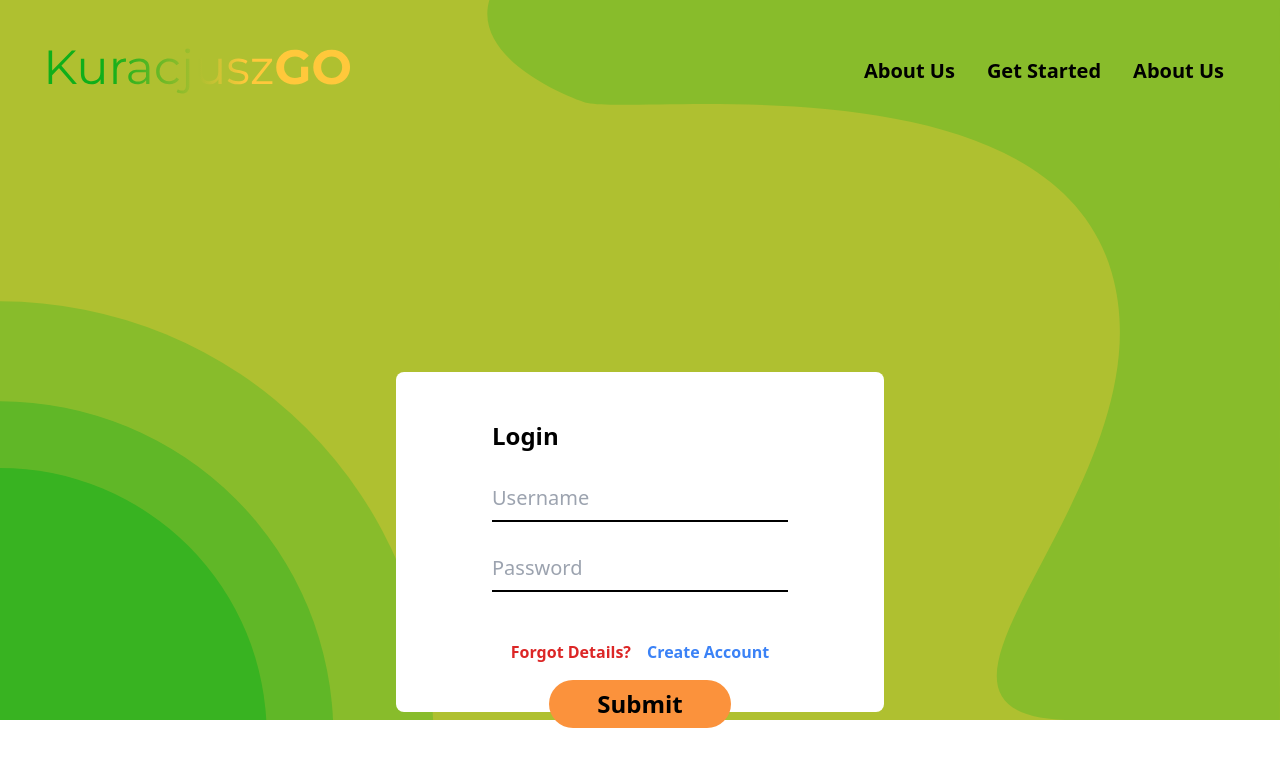
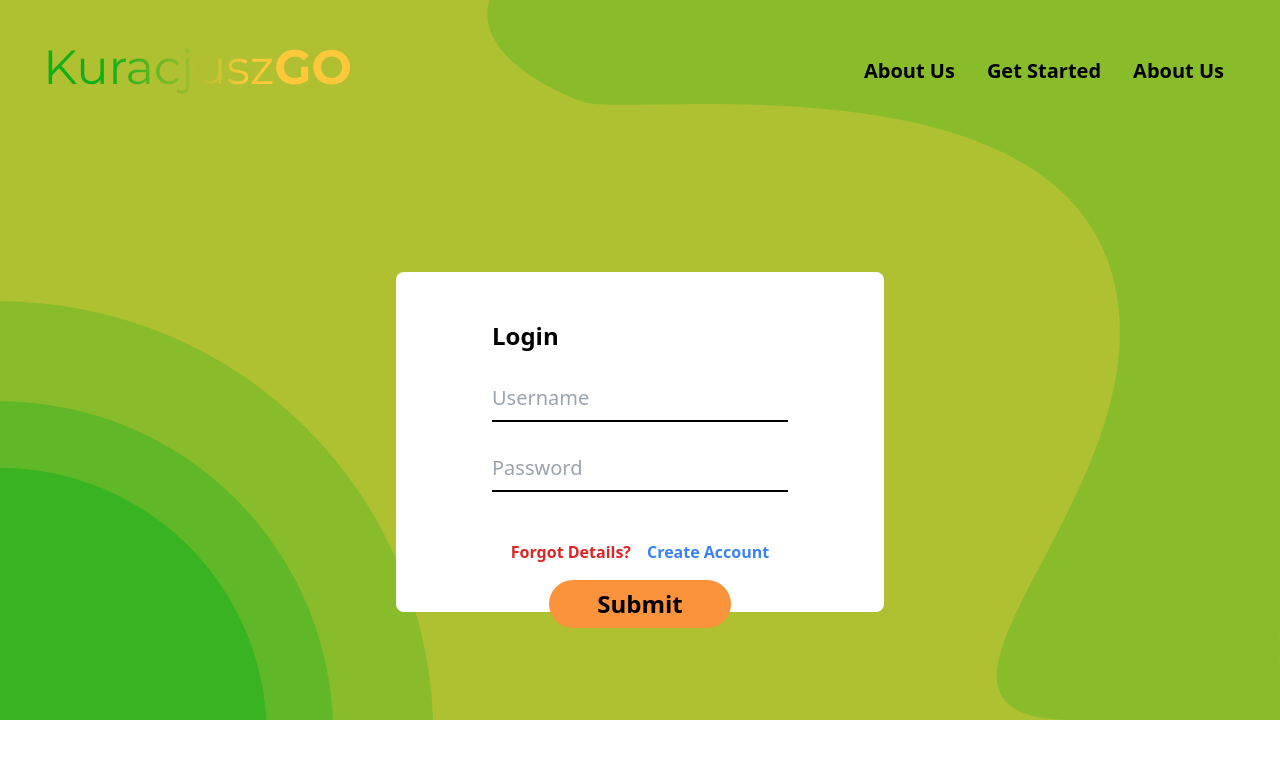
Before and after one commit to xFluzr/kuracjuszgo, a React (Vite) app in the folder kuracjusz_go_frontend/: page /login in a window 1280 px wide. Shown: the top 766 px of the page. Built offline with nearby package versions, Linux system fonts and the light colour scheme.

Commit message:
feat: fixed full screen login page

```diff
--- a/kuracjusz_go_frontend/src/App.tsx
+++ b/kuracjusz_go_frontend/src/App.tsx
@@ -3,6 +3,7 @@ import Home from "./pages/Home";
 import Login from "./pages/Login";
 import About from "./pages/About";
 import Wrapper from "./Wrapper";
+import Dashboard from "./pages/Dashboard";
 
 function App() {
   return (
@@ -13,6 +14,7 @@ function App() {
             <Route path="/" element={<Home />} />
             <Route path="/login" element={<Login />} />
             <Route path="/about" element={<About />} />
+            <Route path="/dashboard" element={<Dashboard />}/>
           </Routes>
         </BrowserRouter>
       </Wrapper>
--- a/kuracjusz_go_frontend/src/components/AuthForm/AuthForm.tsx
+++ b/kuracjusz_go_frontend/src/components/AuthForm/AuthForm.tsx
@@ -1,6 +1,7 @@
 import { FormEvent, useRef } from "react";
 import { Link } from "react-router-dom";
 import UserInput from "./UserInput";
+import CtaBtn from "../CTABtn/CtaBtn";
 
 export default function AuthForm() {
   const passwordRef = useRef<HTMLInputElement>(null);
@@ -15,7 +16,7 @@ export default function AuthForm() {
   return (
     <form
       onSubmit={submitHandler}
-      className="flex flex-col w-1/2justify-center items-center gap-8 md-gap px-24 bg-white py-12 rounded-lg relative"
+      className="flex flex-col justify-center items-center gap-8 md-gap px-24 bg-white py-12 rounded-lg relative"
     >
       <h2 className="text-left font-bold text-2xl w-full">Login</h2>
       <div className="flex flex-col gap-8 justify-start w-full">
@@ -41,12 +42,11 @@ export default function AuthForm() {
         </Link>
       </div>
 
-      <button
-        type="submit"
-        className="text-2xl bg-orange-400 px-12 py-2 rounded-full absolute -bottom-4 font-bold"
-      >
-        Submit
-      </button>
+      <CtaBtn
+        link="dashboard"
+        text="Submit"
+        customClasses="text-2xl bg-orange-400 px-12 py-2 rounded-full absolute -bottom-4 font-bold"
+      ></CtaBtn>
     </form>
   );
 }
--- a/kuracjusz_go_frontend/src/components/CTABtn/CtaBtn.tsx
+++ b/kuracjusz_go_frontend/src/components/CTABtn/CtaBtn.tsx
@@ -4,14 +4,13 @@ type ButtonProps = {
   text: string;
   link: string;
   isActive?: boolean;
+  customClasses?:string;
 };
-export default function CtaBtn({ text, link }: ButtonProps) {
+export default function CtaBtn({ text, link,customClasses}: ButtonProps) {
   return (
     <Link
       to={`/${link}`}
-      className="rounded-xl bg-slate-600 text-white px-24 mt-20
-      tracking-wider
-      py-6 font-bold text-4xl"
+      className={`${customClasses?customClasses:"rounded-xl bg-slate-600 text-white px-24 mt-20 tracking-wider py-6 font-bold text-4xl"}`}
     >
       {text}
     </Link>
--- a/kuracjusz_go_frontend/src/components/Navbar/Navbar.tsx
+++ b/kuracjusz_go_frontend/src/components/Navbar/Navbar.tsx
@@ -15,6 +15,7 @@ const links = [
     label: "About Us",
     href: "/about",
   },
+
 ];
 
 export default function Navbar() {
--- /dev/null
+++ b/kuracjusz_go_frontend/src/pages/Dashboard.tsx
@@ -0,0 +1,12 @@
+import Navbar from "../components/Navbar/Navbar";
+
+const Dashboard = () => {
+  return (
+    <>
+      <Navbar />
+      <h1>Dashboard Page</h1>
+    </>
+  );
+};
+
+export default Dashboard;
--- a/kuracjusz_go_frontend/src/pages/Login.tsx
+++ b/kuracjusz_go_frontend/src/pages/Login.tsx
@@ -5,7 +5,7 @@ const Login = () => {
   return (
     <>
       <Navbar />
-      <main className="flex  h-full items-center justify-center">
+      <main className="flex  h-3/4 items-center justify-center">
         <AuthForm />
       </main>
       <div className="w-full absolute left-0 top-0 -z-10">
```
Also changed, not shown: kuracjusz_go_frontend/src/assets/hamburgerMenu.svg (added).
